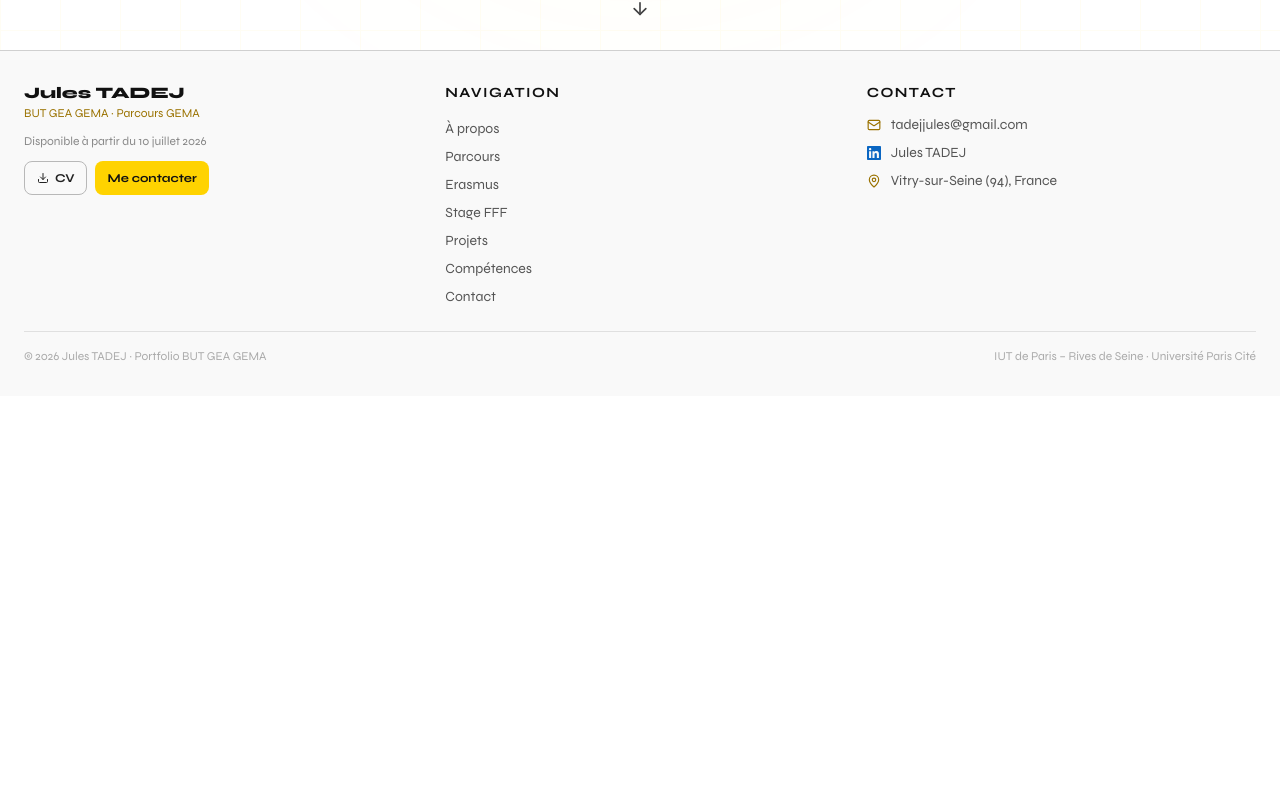
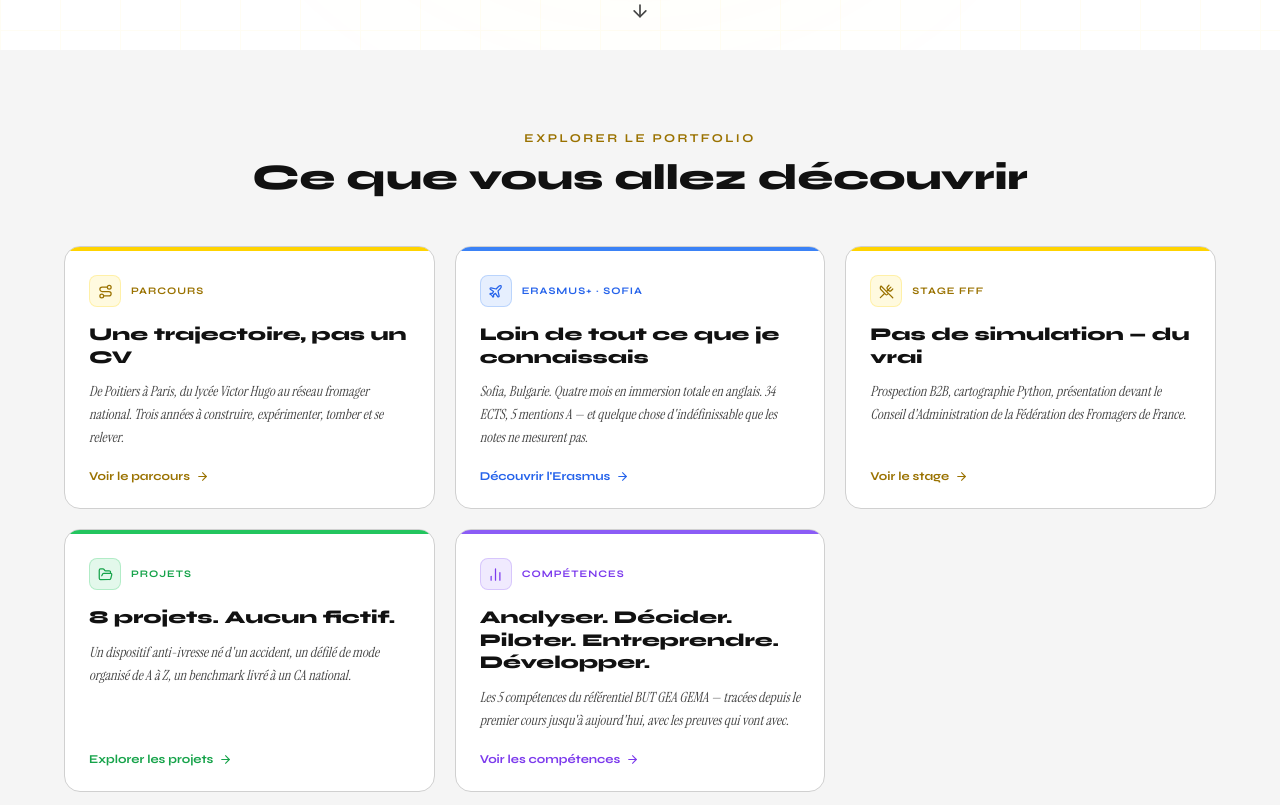
Before and after one commit to TADEJFFF/Portfolio-Julestadej, a Next.js app: page / in a window 1280 px wide. Shown: the part 815-1620 px from the top of the page. Before the commit the page ends 1211 px from the top, so only its background shows below. Built offline with nearby package versions, Linux system fonts and the light colour scheme.

Commit message:
homepage : ajout grille de 5 cartes sections avec accroches narratives

```diff
--- a/src/app/page.tsx
+++ b/src/app/page.tsx
@@ -1,5 +1,11 @@
 import Hero from "@/components/sections/Hero";
+import SectionCards from "@/components/sections/SectionCards";
 
 export default function Home() {
-  return <Hero />;
+  return (
+    <>
+      <Hero />
+      <SectionCards />
+    </>
+  );
 }
--- /dev/null
+++ b/src/components/sections/SectionCards.tsx
@@ -0,0 +1,140 @@
+"use client";
+
+import Link from "next/link";
+import { AnimatedSection, StaggerContainer, StaggerItem } from "@/components/ui/AnimatedSection";
+import { ArrowRight, Route, Plane, UtensilsCrossed, FolderOpen, BarChart2 } from "lucide-react";
+
+const cards = [
+  {
+    href: "/parcours",
+    accent: "#9A7200",
+    accentBg: "#FFD300",
+    Icon: Route,
+    label: "Parcours",
+    titre: "Une trajectoire, pas un CV",
+    texte:
+      "De Poitiers à Paris, du lycée Victor Hugo au réseau fromager national. Trois années à construire, expérimenter, tomber et se relever.",
+    cta: "Voir le parcours",
+  },
+  {
+    href: "/erasmus",
+    accent: "#2563eb",
+    accentBg: "#3b82f6",
+    Icon: Plane,
+    label: "Erasmus+ · Sofia",
+    titre: "Loin de tout ce que je connaissais",
+    texte:
+      "Sofia, Bulgarie. Quatre mois en immersion totale en anglais. 34 ECTS, 5 mentions A — et quelque chose d'indéfinissable que les notes ne mesurent pas.",
+    cta: "Découvrir l'Erasmus",
+  },
+  {
+    href: "/stage",
+    accent: "#9A7200",
+    accentBg: "#FFD300",
+    Icon: UtensilsCrossed,
+    label: "Stage FFF",
+    titre: "Pas de simulation — du vrai",
+    texte:
+      "Prospection B2B, cartographie Python, présentation devant le Conseil d'Administration de la Fédération des Fromagers de France.",
+    cta: "Voir le stage",
+  },
+  {
+    href: "/projets",
+    accent: "#16a34a",
+    accentBg: "#22c55e",
+    Icon: FolderOpen,
+    label: "Projets",
+    titre: "8 projets. Aucun fictif.",
+    texte:
+      "Un dispositif anti-ivresse né d'un accident, un défilé de mode organisé de A à Z, un benchmark livré à un CA national.",
+    cta: "Explorer les projets",
+  },
+  {
+    href: "/competences",
+    accent: "#7c3aed",
+    accentBg: "#8b5cf6",
+    Icon: BarChart2,
+    label: "Compétences",
+    titre: "Analyser. Décider. Piloter. Entreprendre. Développer.",
+    texte:
+      "Les 5 compétences du référentiel BUT GEA GEMA — tracées depuis le premier cours jusqu'à aujourd'hui, avec les preuves qui vont avec.",
+    cta: "Voir les compétences",
+  },
+];
+
+export default function SectionCards() {
+  return (
+    <section className="bg-[#f5f5f5] py-20 px-6">
+      <div className="max-w-6xl mx-auto">
+
+        <AnimatedSection className="mb-12 text-center">
+          <span className="font-display text-xs font-bold text-[#9A7200] uppercase tracking-[0.2em] mb-3 block">
+            Explorer le portfolio
+          </span>
+          <h2 className="font-display font-extrabold text-3xl md:text-4xl text-[#111111]">
+            Ce que vous allez découvrir
+          </h2>
+        </AnimatedSection>
+
+        <StaggerContainer
+          className="grid md:grid-cols-2 lg:grid-cols-3 gap-5"
+          staggerDelay={0.1}
+        >
+          {cards.map((card) => (
+            <StaggerItem key={card.href}>
+              <Link href={card.href} className="group block h-full">
+                <div className="h-full flex flex-col rounded-2xl border border-[#d0d0d0] bg-white overflow-hidden hover:border-[#b0b0b0] hover:-translate-y-1 transition-all duration-300">
+
+                  {/* Barre accent colorée */}
+                  <div
+                    className="h-1 w-full flex-shrink-0"
+                    style={{ backgroundColor: card.accentBg }}
+                  />
+
+                  <div className="flex flex-col flex-1 p-6">
+                    {/* Icône + label */}
+                    <div className="flex items-center gap-2.5 mb-4">
+                      <div
+                        className="w-8 h-8 rounded-lg flex items-center justify-center flex-shrink-0"
+                        style={{ backgroundColor: card.accentBg + "20", border: `1px solid ${card.accentBg}40` }}
+                      >
+                        <card.Icon size={15} style={{ color: card.accent }} />
+                      </div>
+                      <span
+                        className="font-display text-[10px] font-bold uppercase tracking-widest"
+                        style={{ color: card.accent }}
+                      >
+                        {card.label}
+                      </span>
+                    </div>
+
+                    {/* Titre */}
+                    <h3 className="font-display font-extrabold text-lg text-[#111111] leading-tight mb-3 group-hover:text-[#9A7200] transition-colors duration-200">
+                      {card.titre}
+                    </h3>
+
+                    {/* Texte narratif */}
+                    <p className="font-serif italic text-[#444444] text-sm leading-relaxed flex-1 mb-5">
+                      {card.texte}
+                    </p>
+
+                    {/* CTA */}
+                    <div
+                      className="inline-flex items-center gap-1.5 font-display text-xs font-bold mt-auto"
+                      style={{ color: card.accent }}
+                    >
+                      {card.cta}
+                      <ArrowRight size={13} className="group-hover:translate-x-1 transition-transform duration-200" />
+                    </div>
+                  </div>
+
+                </div>
+              </Link>
+            </StaggerItem>
+          ))}
+        </StaggerContainer>
+
+      </div>
+    </section>
+  );
+}
```
